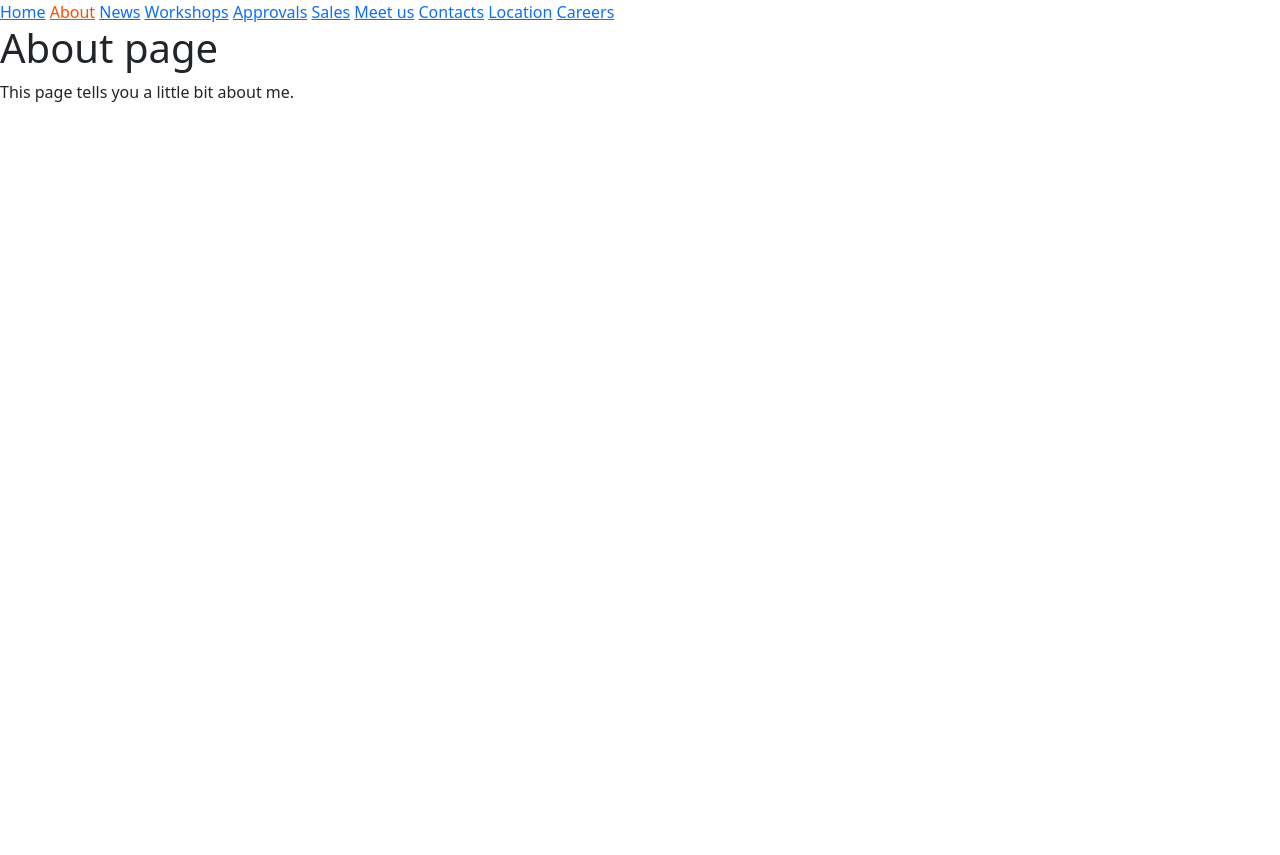
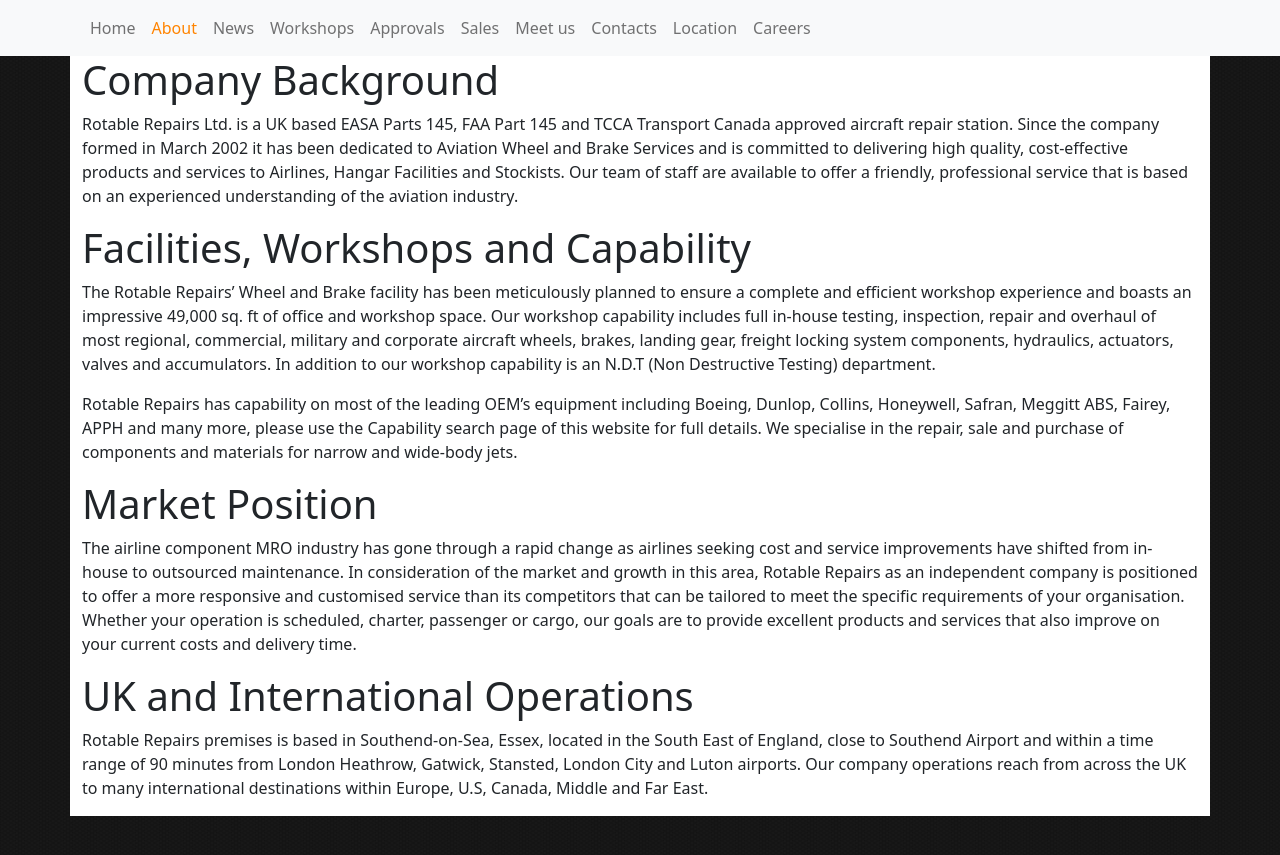
Before and after one commit to rotablerepairs/rotablerepairs.github.io, a Jekyll site: the page built from about.md, in a window 1280 px wide. Shown: the top 855 px of the page. Built offline with Jekyll 4.4.1, drawn with Linux system fonts in a browser that asks for light colours.

Commit message:
Nav Bar and Logic

```diff
--- a/_includes/navigation.html
+++ b/_includes/navigation.html
@@ -1,5 +1,16 @@
-<nav>
-    {% for item in site.data.navigation %}
-        <a href="{{ item.link }}" {% if page.url == item.link %} class="current" {% endif %}>{{ item.name}}</a>
-    {% endfor %}
+<nav class="navbar navbar-expand-sm navbar-light bg-light">
+    <div class="container">
+        <button class="navbar-toggler" type="button" data-toggle="collapse" data-target="#navbarSupportedContent" aria-controls="navbarSupportedContent" aria-expanded="false" aria-label="Toggle navigation">
+            <span class="navbar-toggler-icon"></span>
+        </button>
+        <div class="collapse navbar-collapse" id="navbarSupportedContent">
+            <ul class="navbar-nav mr-auto">
+                {% for item in site.data.navigation %}
+                <li {% if page.url == item.link %} class="nav-item active" {% endif %} class="nav-item">
+                <a href="{{ item.link }}" class="nav-link">{{ item.name}}</a>
+                </li>
+                {% endfor %}
+            </ul>
+        </div>
+    </div>
 </nav>
--- a/_layouts/default.html
+++ b/_layouts/default.html
@@ -1,16 +1,21 @@
 <!doctype html>
 <html lang="en">
-<html>
   <head>
     <meta charset="utf-8">
     <meta name="viewport" content="width=device-width, initial-scale=1">
     <title>{{ page.title }}</title>
-    <link href="{{ 'assets/css/styles.css' | relative_url }}" rel="stylesheet">
     <link href="bootstrap-5.1.3-dist/css/bootstrap.min.css" rel="stylesheet">
     <script src="bootstrap-5.1.3-dist/js/bootstrap.bundle.min.js"></script>
+    <link href="assets/css/styles.css" rel="stylesheet">
   </head>
   <body>
     {% include navigation.html %}
-    {{ content }}
+    <div class="container main">
+      <div class="row">
+        <div class="col">
+          {{ content }}
+        </div>
+      </div>
+    </div>
   </body>
 </html>
--- a/_sass/main.scss
+++ b/_sass/main.scss
@@ -1,3 +1,17 @@
-.current {
-    color: rgb(255, 75, 0);
+body {
+    background: url(/assets/images/Bottom_texture.jpg) repeat;
 }
+
+.navbar-nav {
+    .nav-item {
+        &.active {
+            .nav-link {
+                color:#ff8400;
+            }
+        }
+    }
+}
+
+.container.main {
+        background: #fff;
+}
--- a/about.md
+++ b/about.md
@@ -2,5 +2,13 @@
 layout: default
 title: About
 ---
-# About page
-This page tells you a little bit about me.
+# Company Background
+Rotable Repairs Ltd. is a UK based EASA Parts 145, FAA Part 145 and TCCA Transport Canada approved aircraft repair station. Since the company formed in March 2002 it has been dedicated to Aviation Wheel and Brake Services and is committed to delivering high quality, cost-effective products and services to Airlines, Hangar Facilities and Stockists. Our team of staff are available to offer a friendly, professional service that is based on an experienced understanding of the aviation industry.
+# Facilities, Workshops and Capability
+The Rotable Repairs’ Wheel and Brake facility has been meticulously planned to ensure a complete and efficient workshop experience and boasts an impressive 49,000 sq. ft of office and workshop space. Our workshop capability includes full in-house testing, inspection, repair and overhaul of most regional, commercial, military and corporate aircraft wheels, brakes, landing gear, freight locking system components, hydraulics, actuators, valves and accumulators. In addition to our workshop capability is an N.D.T (Non Destructive Testing) department.
+
+Rotable Repairs has capability on most of the leading OEM’s equipment including Boeing, Dunlop, Collins, Honeywell, Safran, Meggitt ABS, Fairey, APPH and many more, please use the Capability search page of this website for full details. We specialise in the repair, sale and purchase of components and materials for narrow and wide-body jets.
+# Market Position
+The airline component MRO industry has gone through a rapid change as airlines seeking cost and service improvements have shifted from in-house to outsourced maintenance. In consideration of the market and growth in this area, Rotable Repairs as an independent company is positioned to offer a more responsive and customised service than its competitors that can be tailored to meet the specific requirements of your organisation. Whether your operation is scheduled, charter, passenger or cargo, our goals are to provide excellent products and services that also improve on your current costs and delivery time.
+# UK and International Operations
+Rotable Repairs premises is based in Southend-on-Sea, Essex, located in the South East of England, close to Southend Airport and within a time range of 90 minutes from London Heathrow, Gatwick, Stansted, London City and Luton airports. Our company operations reach from across the UK to many international destinations within Europe, U.S, Canada, Middle and Far East.
```
Also changed, not shown: workshops.html (added, +7 -0 lines), assets/images/Bottom_texture.jpg (added).
